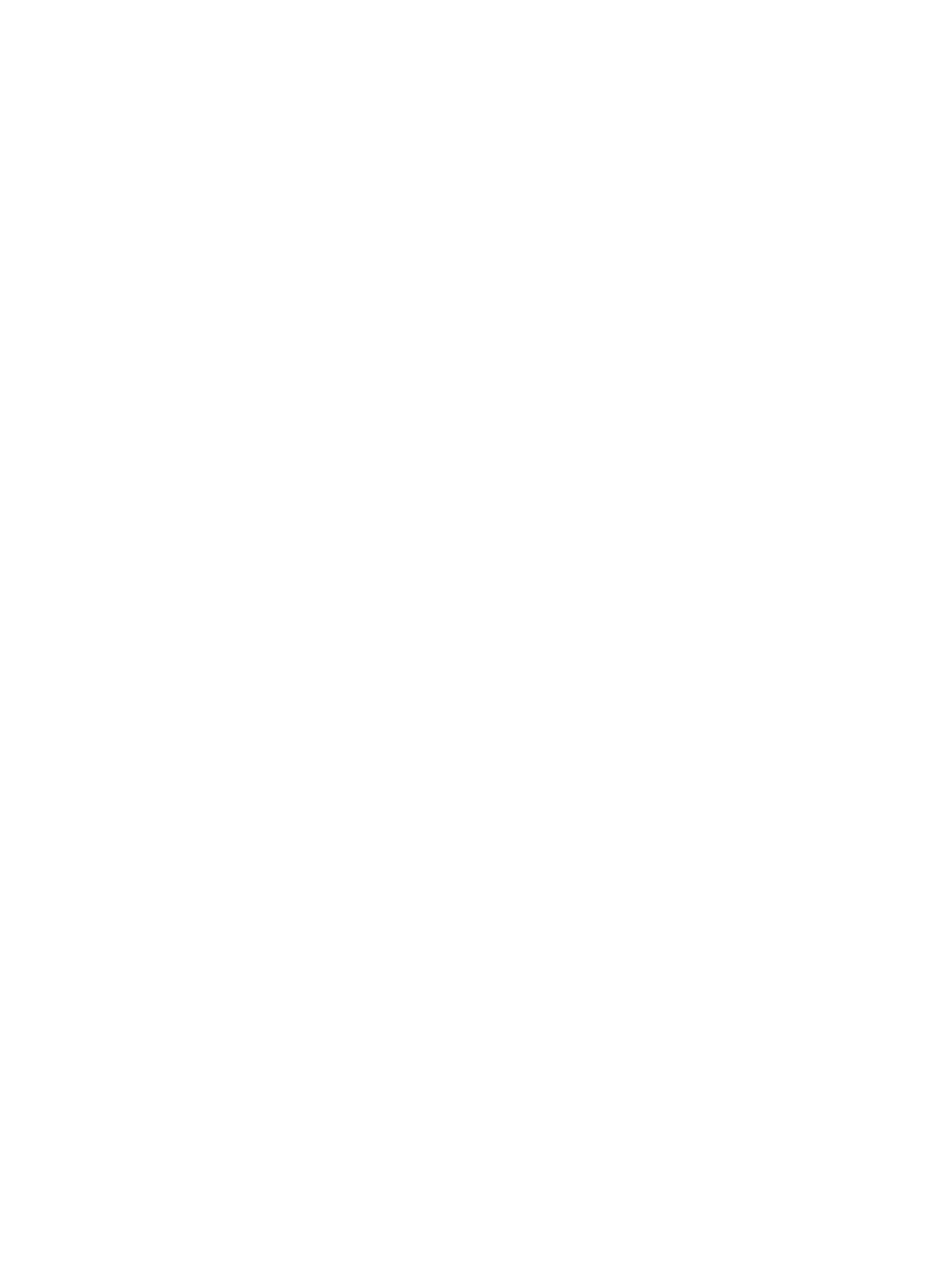
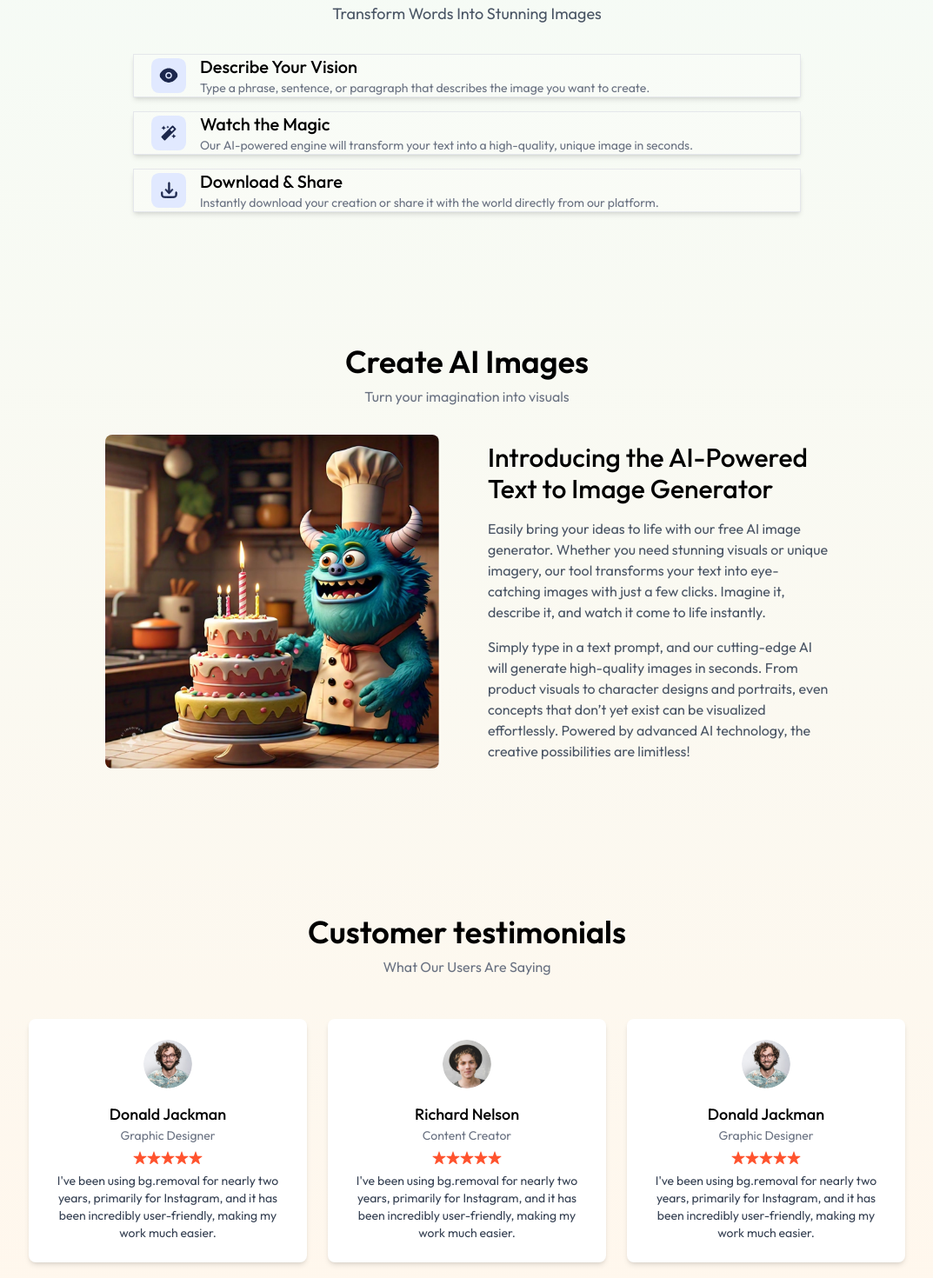
Before and after one commit to Sparsh2105/Imagify, a React (Vite) app in the folder client/: page / in a window 1280 px wide. Shown: the part 860-2330 px from the top of the page at 87% size, without its empty margins (103-1176 px from the left). Before the commit the page ends 800 px from the top, so only its background shows below. Built offline with nearby package versions, Linux system fonts and the light colour scheme.

Commit message:
Designed the STeps,Testimonial and Description Component

```diff
--- /dev/null
+++ b/client/src/components/Description.jsx
@@ -0,0 +1,32 @@
+import React from 'react'
+import { assets } from '../assets/assets'
+
+const Description = () => {
+    return (
+        <div className='flex flex-col justify-center items-center my-24 p-6 md:px-28'>
+            <h1 className='text-3xl sm:text-4xl font-semibold mb-2 '>Create AI Images</h1>
+            <p className='text-gray-500 mb-8 '>Turn your imagination into visuals</p>
+            <div className='flex flex-col gap-5 md:gap-14 md:flex-row items-center'>
+                <img src={assets.sample_img_1} className='w-80 xl:w-96 rounded-lg' alt="" />
+                <div>
+                    <h2 className='text-3xl font-medium max-w-lg mb-4 '>Introducing the AI-Powered Text to Image Generator</h2>
+
+                    <p className='text-gray-600 mb-4'>
+                        Easily bring your ideas to life with our free AI image generator. Whether you need stunning visuals or unique imagery,
+                        our tool transforms your text into eye-catching images with just a few clicks. Imagine it, describe it,
+                        and watch it come to life instantly.
+                    </p>
+
+                    <p className='text-gray-600'>
+                        Simply type in a text prompt, and our cutting-edge AI will generate high-quality images in seconds.
+                        From product visuals to character designs and portraits, even concepts that don’t yet exist can be visualized effortlessly.
+                        Powered by advanced AI technology, the creative possibilities are limitless!
+                    </p>
+                </div>
+
+            </div>
+        </div>
+    )
+}
+
+export default Description
--- a/client/src/components/Header.jsx
+++ b/client/src/components/Header.jsx
@@ -20,6 +20,18 @@
                 Generate Images
                 <img className='h-6' src={assets.star_group} alt="" /></button>
 
+                <div className='flex flex-wrap justify-center mt-16 gap-3'>
+                    {Array(6).fill(" ").map((item,index)=>
+                    (
+                        <img className='rounded hover:scale-105 transition-all duration-300 cursor-pointer max-sm:w-10 ' src={index%2==0?assets.sample_img_2:assets.sample_img_1} alt="" key={index} width={70} />
+
+                    ))}
+
+
+                </div>
+
+                <p className='mt-2 text-neutral-600'>Generated images from Imagify</p>
+
 
         </div>
     )
--- /dev/null
+++ b/client/src/components/Steps.jsx
@@ -0,0 +1,26 @@
+import React from 'react'
+import { stepsData } from '../assets/assets'
+
+const Steps = () => {
+    return (
+        <div className='flex  flex-col items-center justify-center my-32'>
+            <h1 className='text-3xl sm:text-4xl font-semibold mb-2'>How it works</h1>
+            <p className='text-lg text-gray-600 mb-8'>Transform Words Into Stunning Images</p>
+            <div className='space-y-4 w-full max-w-3xl text-sm'>
+                {stepsData.map((item,index)=>(
+                    <div className='flex items-center gap-4 px-5 bg-white/20 shadow-md border border-gray-200 cursor-pointer hover:scale-[1.02] transition-all duration-300' key={index}>
+                        <img width={40} src={item.icon} alt="" />
+                        <div>
+                            <h2 className='text-xl font-medium'>{item.title}</h2>
+                            <p className='text-gray-500'>{item.description}</p>
+                        </div>
+                    </div>
+                ))}
+            </div>
+
+
+        </div>
+    )
+}
+
+export default Steps
--- /dev/null
+++ b/client/src/components/Testimonials.jsx
@@ -0,0 +1,45 @@
+import React from 'react';
+import { assets, testimonialsData } from '../assets/assets';
+
+const Testimonials = () => {
+  return (
+    <div className='flex flex-col justify-center items-center my-20 py-12 p-6'>
+      <h1 className='text-3xl sm:text-4xl font-semibold mb-2'>Customer testimonials</h1>
+      <p className='text-gray-500 mb-12'>What Our Users Are Saying</p>
+
+      <div className='flex flex-wrap gap-6 justify-center'>
+        {
+          testimonialsData.map((testimonial, index) => (
+            <div
+              key={index}
+              className='bg-white p-6 rounded-lg shadow-md max-w-xs text-center'
+            >
+              <img
+                src={testimonial.image}
+                className='rounded-full w-14 h-14 mx-auto mb-4'
+                alt={`${testimonial.name}'s profile`}
+              />
+              <h2 className='text-lg font-medium'>{testimonial.name}</h2>
+              <p className='text-sm text-gray-500 mb-2'>{testimonial.role}</p>
+              <div className='flex justify-center mb-2'>
+                {
+                  Array(testimonial.stars).fill().map((_, i) => (
+                    <img
+                      src={assets.rating_star}
+                      key={i}
+                      alt="star"
+                      className='w-4 h-4'
+                    />
+                  ))
+                }
+              </div>
+              <p className='text-sm text-gray-700'>{testimonial.text}</p>
+            </div>
+          ))
+        }
+      </div>
+    </div>
+  );
+};
+
+export default Testimonials;
--- a/client/src/pages/Home.jsx
+++ b/client/src/pages/Home.jsx
@@ -1,10 +1,16 @@
 import React from 'react'
 import Header from '../components/Header'
+import Steps from '../components/Steps'
+import Description from '../components/Description'
+import Testimonials from '../components/Testimonials'
 
 const Home = () => {
   return (
     <div>
       <Header/>
+      <Steps/>
+      <Description/>
+      <Testimonials/>
 
     </div>
   )
```
